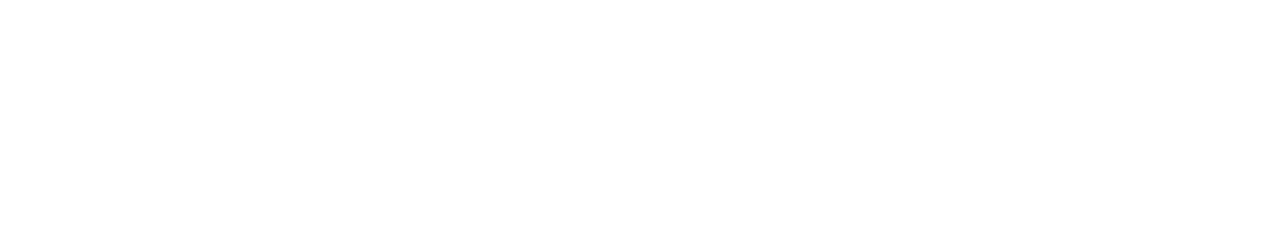
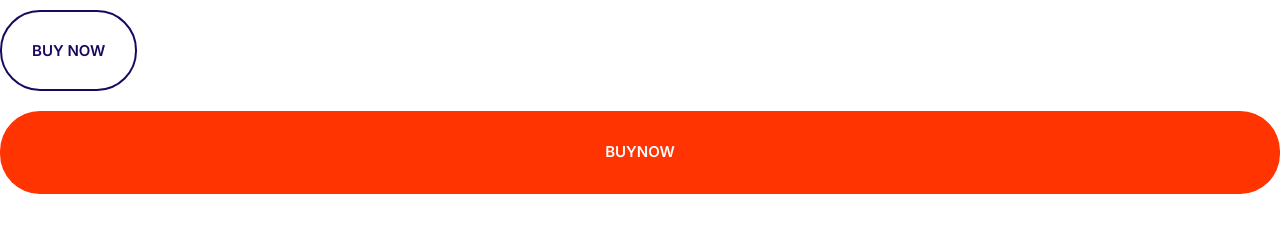
Before and after one commit to anshu2298/moshified, a plain HTML site: page index.html in a window 1280 px wide. Drawn offline with Linux system fonts and the light colour scheme.

Commit message:
creating and styles for buttons.

```diff
--- a/css/styles.css
+++ b/css/styles.css
@@ -4,6 +4,9 @@
     --color-accent:#ff3400;
     --color-headings:#1b0760;
     --color-body:#918ca4;
+}
+*,*::after,*::before{
+    box-sizing: border-box;
 }
 /*typography*/
 
@@ -150,3 +153,58 @@ a{
     justify-content: center;
     align-items: center;
 }
+
+/*Buttons*/
+.btn{
+    border-radius: 40px;
+    border: 0;
+    cursor: pointer;
+    font-size: 1.8rem;
+    font-weight: 600;
+    padding: 3rem 3rem;
+    text-transform: uppercase;
+    white-space: nowrap;
+    text-align: center;
+    margin: 1rem 0;
+}
+.btn--primary{
+    background: var(--color-primary);
+    color: white;
+}
+.btn--primary:hover{
+    background: #3a8ffd
+}
+.btn--secondary{
+    background: var(--color-secondary);
+    color: white;
+}
+.btn--secondary:hover{
+    background: #00c8eb;
+}
+.btn--accent{
+    background: var(--color-accent);
+    color: white;
+}
+.btn--accent:hover{
+    background: #ec3000;
+}
+
+.btn--block{
+    width: 100%;
+    display: inline-block;
+}
+
+.btn--outline{
+    background: white;
+    color: var(--color-headings);
+    border: 2px solid var(--color-headings);
+}
+.btn--outline:hover{
+    background: var(--color-headings);
+    color: white;
+}
+
+@media screen and (min-width:1024px){
+    .btn{font-size: 1.5rem;
+}
+}
--- a/index.html
+++ b/index.html
@@ -13,5 +13,8 @@
     <link rel="stylesheet" href="css/normalize.css".css"> <link rel="stylesheet"
     href="css/styles.css".css">
   </head>
-  <body></body>
+  <body>
+    <button class="btn btn--outline">Buy Now</button>
+    <a href="#" class="btn btn--accent btn--block">BuyNow</a>
+  </body>
 </html>
```
